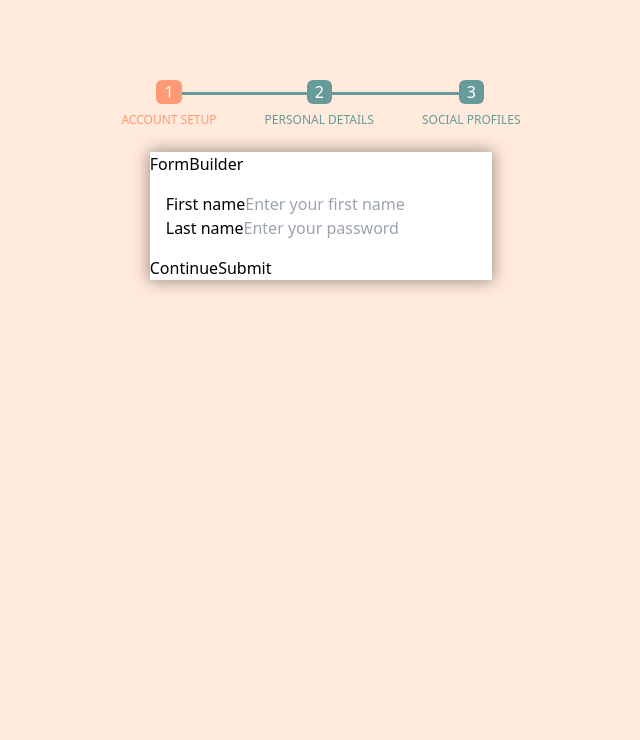
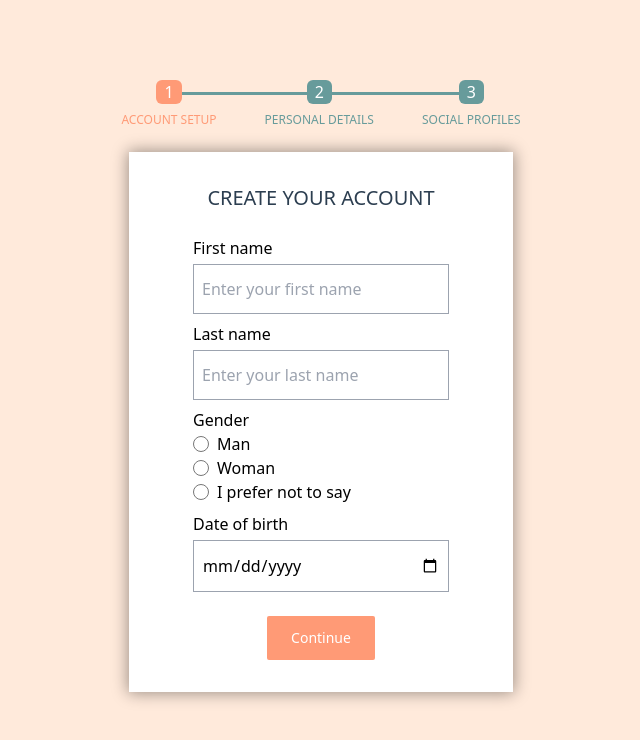
Before and after one commit to Pawel-Kica/react-playground, a Next.js app: page /form-builder in a window 1280 px wide. Shown: the top 740 px of the page, without its empty margins (319-959 px from the left). Built offline with nearby package versions, Linux system fonts and the light colour scheme.

Commit message:
New: radio button

```diff
--- a/components/form-builder/FormBuilderTemplate.tsx
+++ b/components/form-builder/FormBuilderTemplate.tsx
@@ -4,10 +4,11 @@ import { UseFormSetFunctionType } from '../../hooks/useFormBuilder';
 export interface FormBuilderConfig {
     type: HTMLInputTypeAttribute;
     name: string;
-    placeholder: string;
-    // Optional
+    placeholder?: string;
+    label?: string;
+    // Use optional instead of required (default required true), because optional parameter rarely occurs
     optional?: boolean;
-    label?: string;
+    options?: { items: string[]; multiple: boolean };
 }
 
 export default function FormBuilderTemplate({
@@ -22,20 +23,47 @@ export default function FormBuilderTemplate({
     const id = useId();
     return (
         <div className="p-4">
-            {config.map((el) => {
-                const key = id + '-' + el.name;
+            {config.map((el, k) => {
+                const key = id + '-' + k;
                 const label = el.label || el.name.charAt(0).toUpperCase() + el.name.slice(1);
+
+                let radioInput;
+                if (el.type === 'radio' && el.options) {
+                    radioInput = el.options.items.map((e) => (
+                        <div key={e} className="flex items-center gap-2">
+                            <input
+                                className="peer absolute h-4 w-4"
+                                name={el.name}
+                                key={e}
+                                type="radio"
+                                value={e}
+                                onChange={onChange}
+                            />
+                            <span className="pointer-events-none z-10 inline-block h-4 w-4 rounded-full peer-checked:bg-orange-m"></span>
+                            <label className="hover:cursor-pointer" htmlFor={key}>
+                                {e}
+                            </label>
+                        </div>
+                    ));
+                }
+
                 return (
-                    <div key={el.name}>
-                        <label htmlFor={key}>{label}</label>
+                    <div key={el.name} className="my-2 flex flex-col">
+                        <label className="hover:cursor-pointer" htmlFor={key}>
+                            {label}
+                        </label>
+                        {radioInput || (
                             <input
+                                className="mt-1 w-64 border-1 border-gray-400 py-3 px-2 focus:outline-cyan-m"
                                 id={key}
                                 type={el.type}
                                 placeholder={el.placeholder}
                                 name={el.name}
                                 onChange={onChange}
                                 value={state[el.name]}
+                                required={!el.optional}
                             />
+                        )}
                     </div>
                 );
             })}
--- a/hooks/useFormBuilder.ts
+++ b/hooks/useFormBuilder.ts
@@ -6,6 +6,7 @@ export function useFormBuilder<T>(initialValues: T): [T, UseFormSetFunctionType]
     const [values, _setValues] = useState(initialValues);
 
     function setValues(e: ChangeEvent<HTMLInputElement>) {
+        console.log('Name', e.target.name, 'value', e.target.value);
         _setValues({
             ...values,
             [e.target.name]: e.target.value,
--- a/pages/form-builder.tsx
+++ b/pages/form-builder.tsx
@@ -1,5 +1,4 @@
-import { z } from 'zod';
-import FormBuilderTemplate from '../components/form-builder/FormBuilderTemplate';
+import FormBuilderTemplate, { FormBuilderConfig } from '../components/form-builder/FormBuilderTemplate';
 import ProgressBar from '../components/form-builder/ProgressBar';
 import { useFormBuilder } from '../hooks/useFormBuilder';
 import { useMultistepForm } from '../hooks/useMultiStep';
@@ -9,22 +8,31 @@ interface CreateAccountBody {
     password: string;
 }
 
-const CREATE_ACCOUNT_FORM_CONFIG = [
+const CREATE_ACCOUNT_FORM_CONFIG: FormBuilderConfig[][] = [
     [
         {
             label: 'First name',
             type: 'text',
             name: 'firstName',
             placeholder: 'Enter your first name',
-            required: true,
-            schema: z.string(),
         },
         {
             label: 'Last name',
             type: 'text',
             name: 'lastName',
-            placeholder: 'Enter your password',
-            required: true,
+            placeholder: 'Enter your last name',
+        },
+        {
+            label: 'Gender',
+            type: 'radio',
+            name: 'gender',
+            placeholder: 'Enter your last name',
+            options: { items: ['Man', 'Woman', 'I prefer not to say'], multiple: false },
+        },
+        {
+            label: 'Date of birth',
+            type: 'date',
+            name: 'dateOfBirth',
         },
     ],
     [
@@ -32,13 +40,11 @@ const CREATE_ACCOUNT_FORM_CONFIG = [
             type: 'email',
             name: 'email',
             placeholder: 'Enter your email address',
-            required: true,
         },
         {
             type: 'password',
             name: 'password',
             placeholder: 'Enter your password',
-            required: true,
         },
     ],
     [
@@ -46,16 +52,16 @@ const CREATE_ACCOUNT_FORM_CONFIG = [
             type: 'text',
             name: 'country',
             placeholder: 'Enter your country',
-            required: true,
         },
         {
             type: 'text',
             name: 'city',
             placeholder: 'Enter your city',
-            required: true,
         },
     ],
 ];
+
+const titles = ['Create your account', 'Personal details', 'Social profiles'];
 
 export default function FormBuilder() {
     const [form, setForm] = useFormBuilder<CreateAccountBody>({ email: '', password: '' });
@@ -73,12 +79,25 @@ export default function FormBuilder() {
     return (
         <div className="relative flex min-h-screen flex-col items-center bg-[#ffeadb] pt-20">
             <ProgressBar step={currentStepIndex} />
-            <div className="relative bg-white shadow-m">
-                <div>FormBuilder</div>
+            <div className="relative flex flex-col items-center bg-white p-12 py-8 shadow-m">
+                <div className="text-xl uppercase text-gray-m">{titles[currentStepIndex]}</div>
                 {element}
-                {isFirstStep || <button onClick={back}>Back</button>}
-                <button onClick={next}>Continue</button>
-                <button onClick={submitFormHandler}>Submit</button>
+                <div className="flex gap-3">
+                    {isFirstStep || (
+                        <button className="btn-builder" onClick={back}>
+                            Back
+                        </button>
+                    )}
+                    {isLastStep ? (
+                        <button className="btn-builder" onClick={submitFormHandler}>
+                            Submit
+                        </button>
+                    ) : (
+                        <button className="btn-builder" onClick={next}>
+                            Continue
+                        </button>
+                    )}
+                </div>
             </div>
         </div>
     );
--- a/styles/globals.css
+++ b/styles/globals.css
@@ -20,6 +20,12 @@
     .progress-box{
         @apply bg-cyan-m z-10 w-fit rounded-md bg-cyan-m px-2 text-white
     }
+    .btn-builder{
+        @apply bg-orange-m text-white px-6 py-3 text-sm rounded-sm
+    }
+    input[type="radio"]:checked + label{
+        background-color: black;
+    }
 }
 
 @layer utilities{
--- a/tailwind.config.js
+++ b/tailwind.config.js
@@ -17,9 +17,15 @@ module.exports = {
                 stone: {
                     m: '#ffeadb',
                 },
+                gray: {
+                    m: '#2c3e50',
+                },
             },
             boxShadow: {
                 m: '0 0 15px 1px rgb(0 0 0 / 40%)',
+            },
+            borderWidth: {
+                1: '1px',
             },
         },
     },
```
Lines whose indentation alone changed are shown as unchanged.
